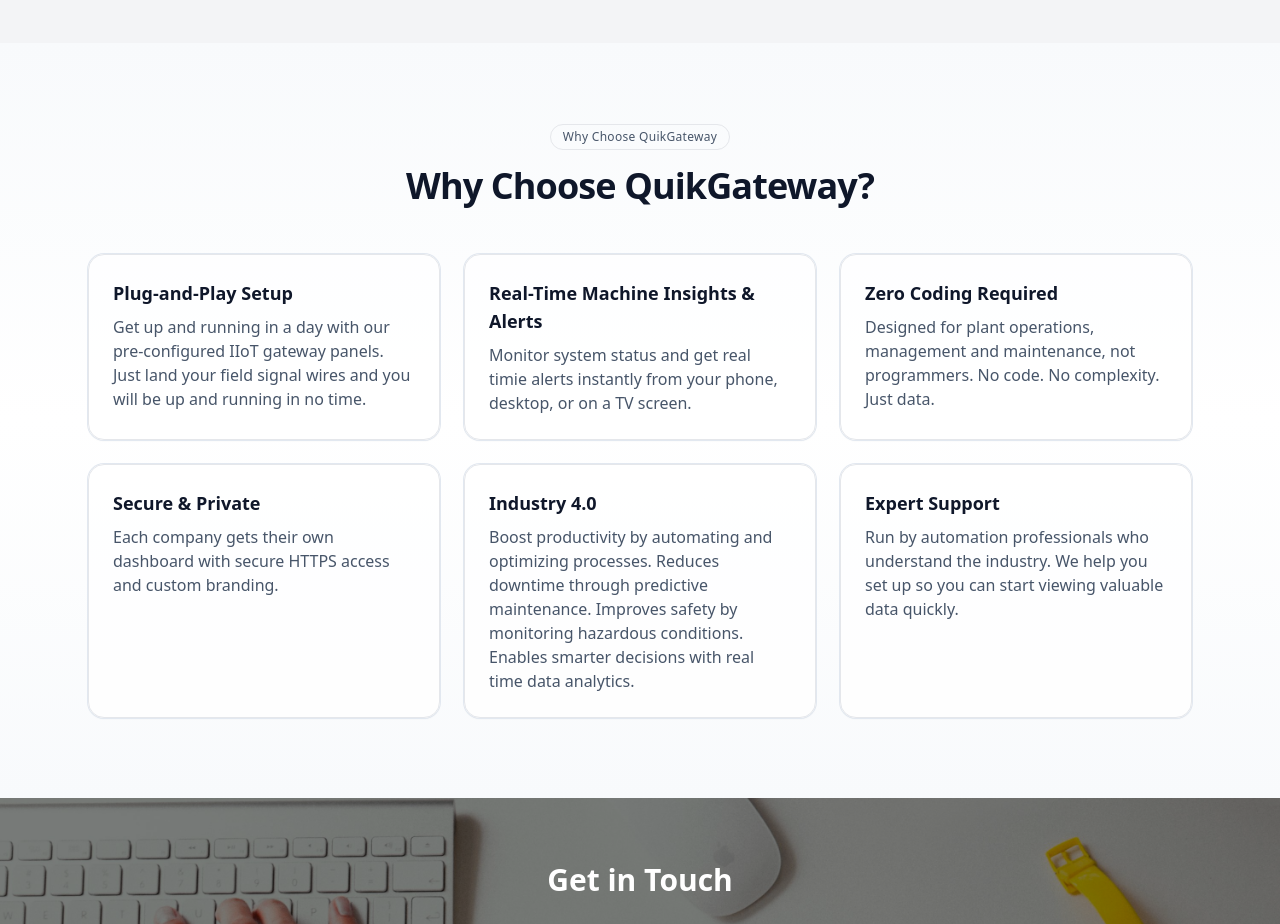
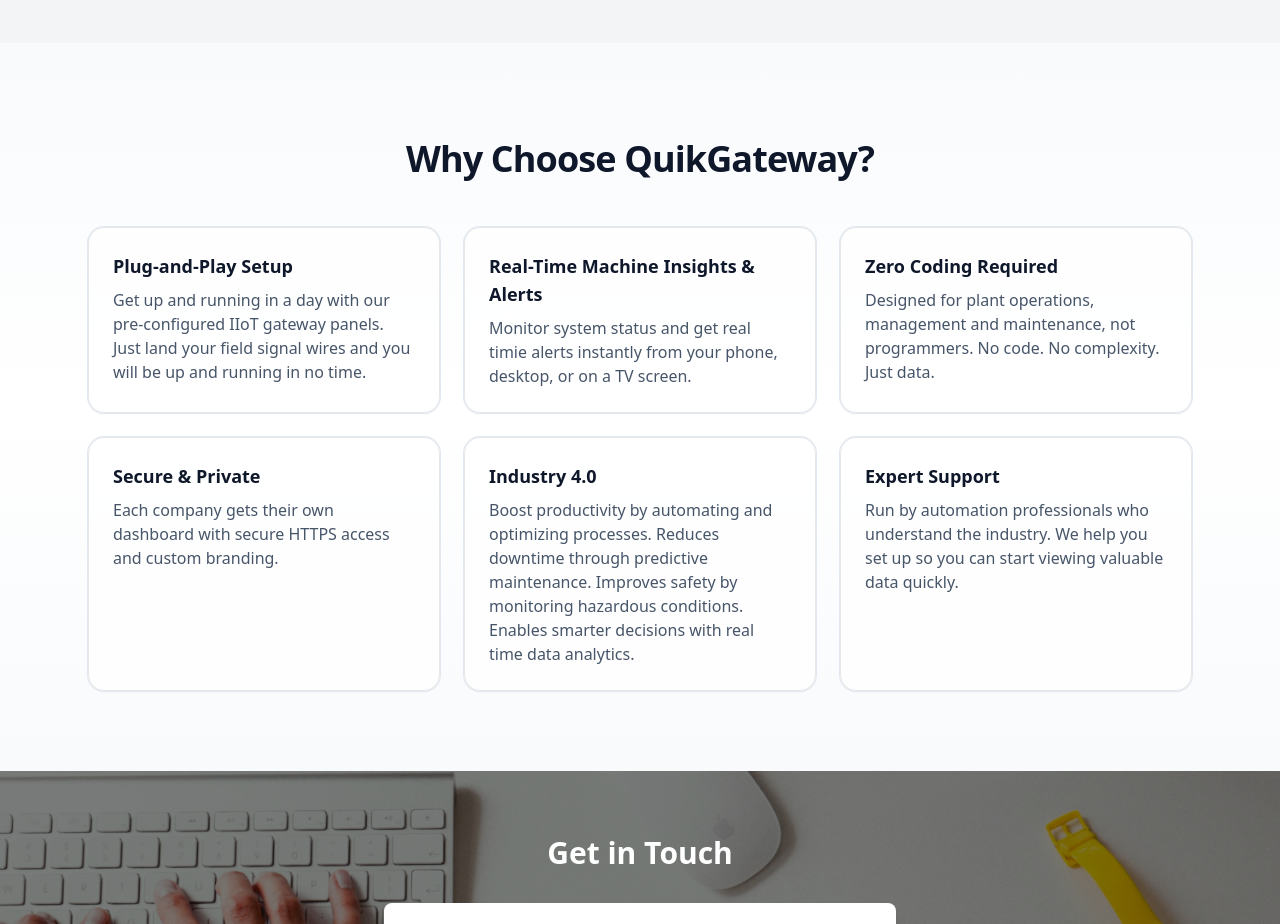
Before and after one commit to domcruz4/quikgateway-site, a Next.js app: page / in a window 1280 px wide. Shown: the part 920-1844 px from the top of the page. Built offline with nearby package versions, Linux system fonts and the light colour scheme.

Commit message:
Update webpage content

```diff
--- a/src/app/page.tsx
+++ b/src/app/page.tsx
@@ -79,9 +79,6 @@
         <div className="pointer-events-none absolute inset-0 bg-gradient-to-b from-slate-50 via-white to-slate-50" />
         <div className="relative mx-auto max-w-6xl px-6">
           <div className="mx-auto mb-12 max-w-2xl text-center">
-            <span className="inline-flex items-center rounded-full border px-3 py-1 text-xs font-medium tracking-wide text-slate-600">
-              Why Choose QuikGateway
-            </span>
             <h2 className="mt-4 text-4xl font-bold tracking-tight text-slate-900">
               Why Choose QuikGateway?
             </h2>
```
